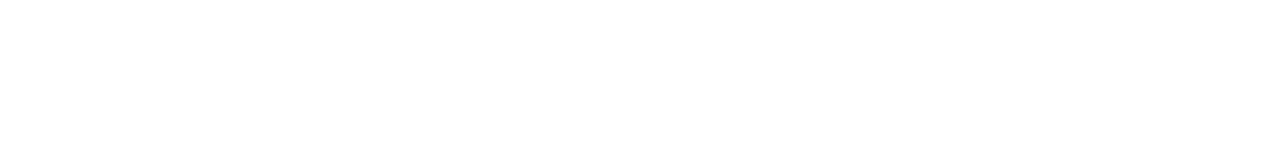
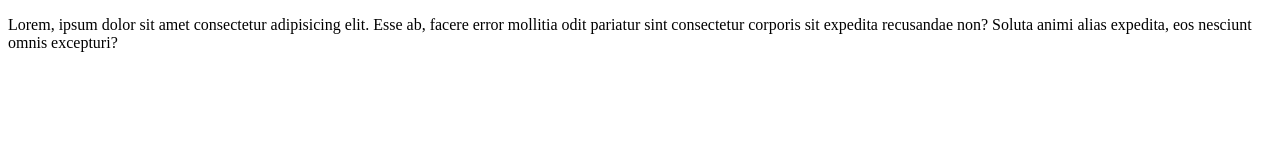
Before and after one commit to Kalvarezr1/primerrepositorio, a plain HTML site: page index.html in a window 1280 px wide. Drawn offline with Linux system fonts and the light colour scheme.

Commit message:
Se agrego un párrafo con lorem ipsum a index

```diff
--- a/index.html
+++ b/index.html
@@ -8,5 +8,7 @@
 </head>
 <body>
 
+    <p>Lorem, ipsum dolor sit amet consectetur adipisicing elit. Esse ab, facere error mollitia odit pariatur sint consectetur corporis sit expedita recusandae non? Soluta animi alias expedita, eos nesciunt omnis excepturi?</p>
+
 </body>
 </html>
```
